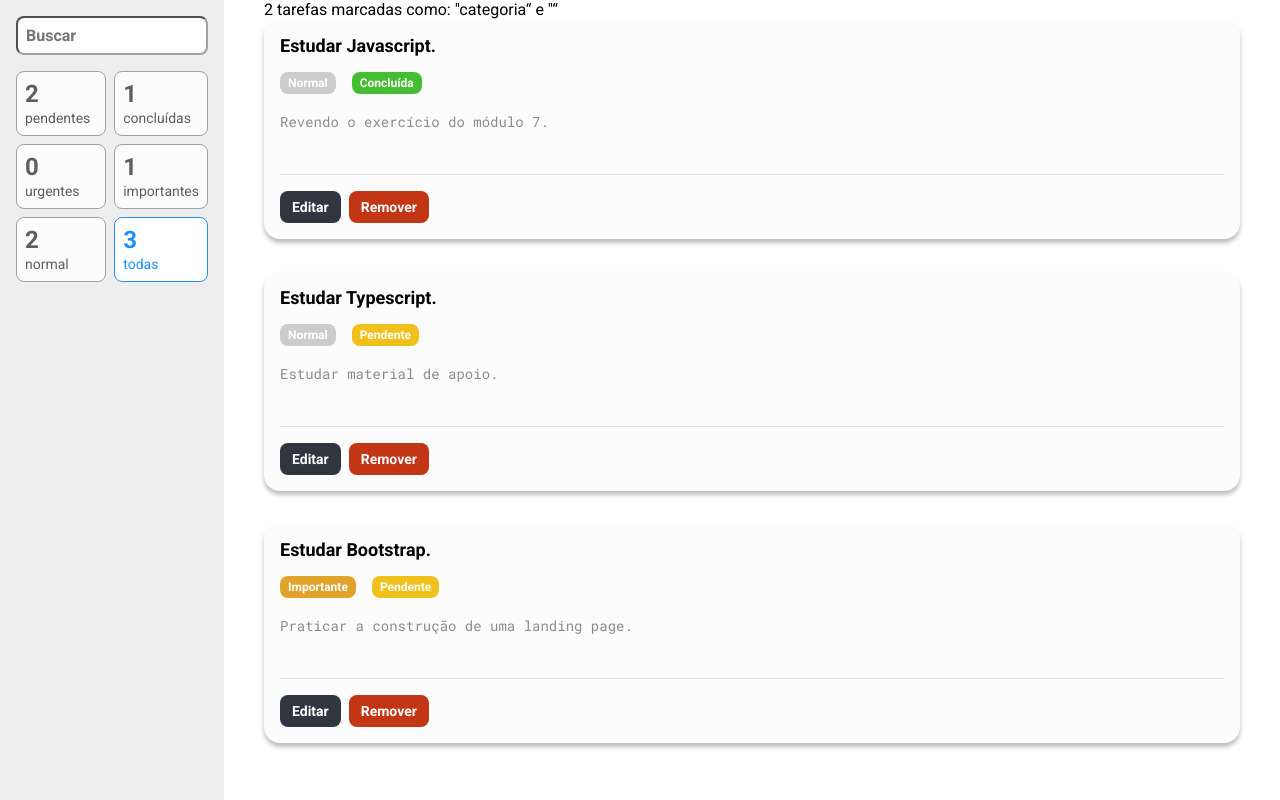
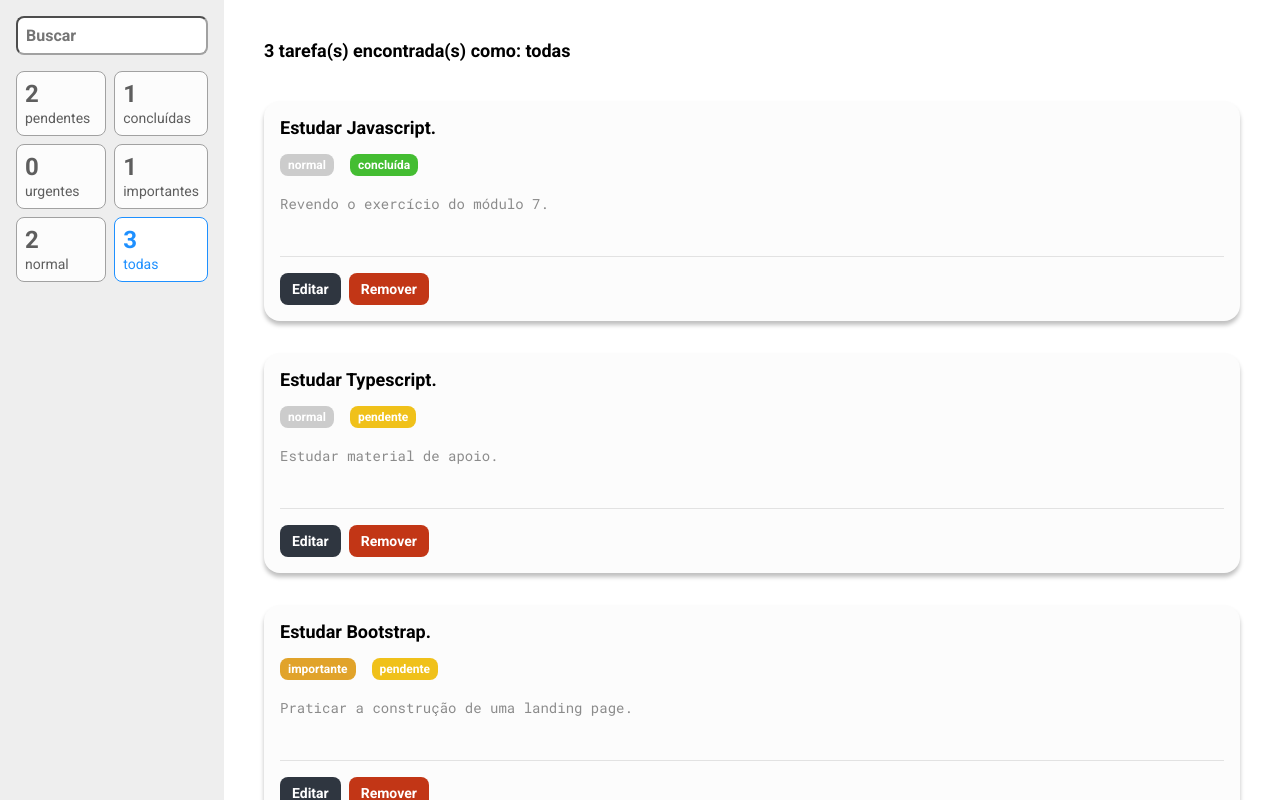
Before and after one commit to devMahaw/todo_react, a React (Create React App) app: page / in a window 1280 px wide. Built offline with nearby package versions, Linux system fonts and the light colour scheme.

Commit message:
feat: displaying results of filter

```diff
--- a/src/containers/TodoList/index.tsx
+++ b/src/containers/TodoList/index.tsx
@@ -1,6 +1,6 @@
 import { useSelector } from "react-redux";
 import Task from "../../components/Task";
-import { Container } from "./styles";
+import { Container, Result } from "./styles";
 import { RootReducer } from "../../store";
 
 const TodoList = () => {
@@ -28,13 +28,27 @@ const TodoList = () => {
     }
   };
 
+  const displayFilterResult = (quantity: number) => {
+    let message = "";
+    const complementation =
+      term !== undefined && term.length > 0 ? `e "${term}"` : "";
+    if (criterion === "all") {
+      message = `${quantity} tarefa(s) encontrada(s) como: todas ${complementation}`;
+    } else {
+      message = `${quantity} tarefa(s) encontrada(s) como: "${`${criterion} = ${value}`}" ${complementation}`;
+    }
+
+    return message;
+  };
+
+  const tasks = filterTasks();
+  const message = displayFilterResult(tasks.length);
+
   return (
     <Container>
-      <p>
-        2 tarefas marcadas como: &quot;categoria&ldquo; e &quot;{term}&ldquo;
-      </p>
+      <Result>{message}</Result>
       <ul>
-        {filterTasks().map((task) => (
+        {tasks.map((task) => (
           <li key={task.title}>
             <Task
               id={task.id}
--- a/src/containers/TodoList/styles.ts
+++ b/src/containers/TodoList/styles.ts
@@ -5,3 +5,9 @@ export const Container = styled.main`
   height: 100vh;
   overflow-y: scroll;
 `;
+
+export const Result = styled.p`
+  font-weight: bold;
+  margin: 40px 0px;
+  font-size: 18px;
+`;
--- a/src/utils/enums/task.ts
+++ b/src/utils/enums/task.ts
@@ -1,10 +1,10 @@
 export enum Priority {
-  URGENTE = "Urgente",
-  IMPORTANTE = "Importante",
-  NORMAL = "Normal"
+  URGENTE = "urgente",
+  IMPORTANTE = "importante",
+  NORMAL = "normal"
 }
 
 export enum Status {
-  PENDENTE = "Pendente",
-  CONCLUIDA = "Concluída"
+  PENDENTE = "pendente",
+  CONCLUIDA = "concluída"
 }
```
